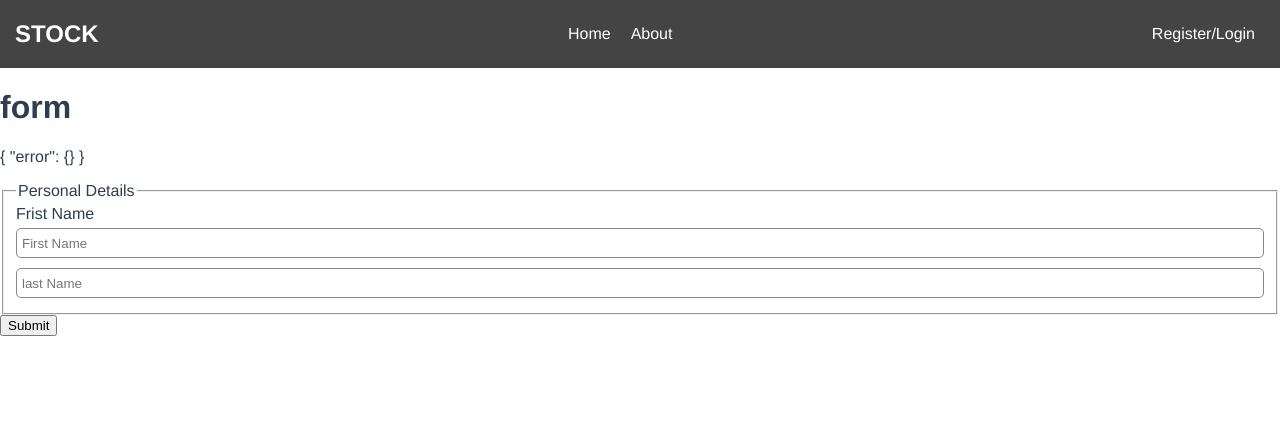
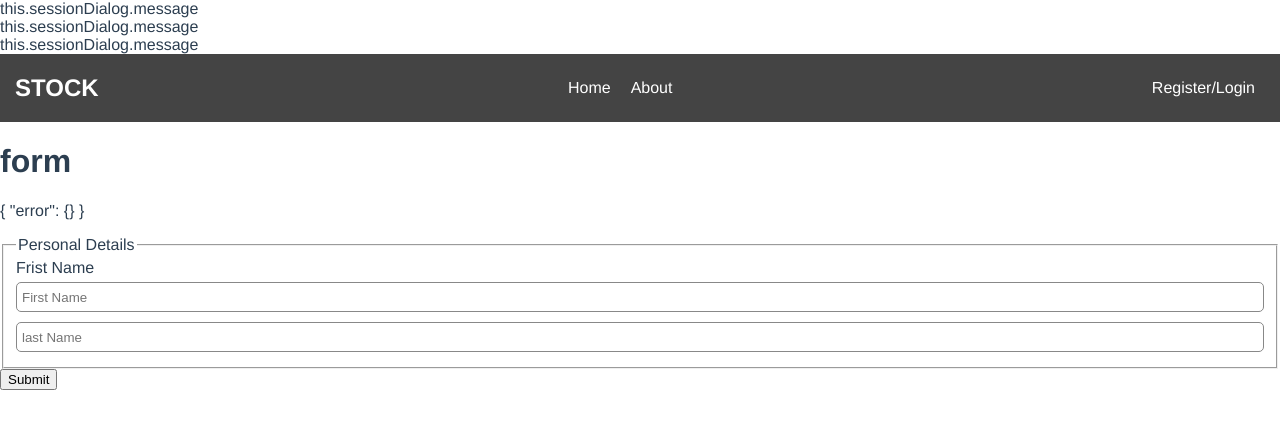
Before and after one commit to imganjgahi/VueTraining, a Vue app in the folder apps/cli/stock/: page /form in a window 1280 px wide. Shown: the top 428 px of the page. Built offline with nearby package versions, Linux system fonts and the light colour scheme.

Commit message:
topDialog

```diff
--- a/apps/cli/stock/src/App.vue
+++ b/apps/cli/stock/src/App.vue
@@ -1,5 +1,6 @@
 <template>
   <div id="app">
+    <TopDialog />
     <NavBar />
     <router-view />
   </div>
@@ -7,9 +8,11 @@
 
 <script>
 import NavBar from './components/Navbar'
+import TopDialog from './components/Dialogs/TopDialog'
 export default {
   components: {
-    NavBar
+    NavBar,
+    TopDialog
   },
   created() {
     this.$store.dispatch("tryAutoLogin");
--- a/apps/cli/stock/src/assets/styles/Form.css
+++ b/apps/cli/stock/src/assets/styles/Form.css
@@ -10,3 +10,21 @@
 input.invalid {
     border: 1px solid red;
 }
+
+.dialog {
+	display: none;
+}
+.alert {
+    color: red;
+}
+
+.warning {
+    color: orange;
+}
+
+.confirm {
+    color: yellowgreen;
+}
+.dialog.active {
+	display: block;
+}
--- /dev/null
+++ b/apps/cli/stock/src/components/Dialogs/TopDialog.vue
@@ -0,0 +1,114 @@
+<template>
+    <div id="topDialog" :class="wrapperClass">
+        <div class="dialog alert" :class="visibleClass('alert')" v-html="message" @click="clear"></div>
+        <div class="dialog warning" :class="visibleClass('warning')" v-html="message" @click="clear"></div>
+        <div class="dialog confirm" :class="visibleClass('confirm')" v-html="message" @click="clear"></div>
+    </div>
+</template>
+
+<script lang="ts">
+import Vue from 'vue'
+import { eventBus } from '../../main';
+interface DataType {
+        id: string | null;
+        type: string | null;
+        message: string;
+        timeout: null | number;
+    }
+interface AlertDataType {
+        id: string;
+        message: string;
+}
+export default Vue.extend({
+    props: {
+        sessionDialog: {
+            type: Object,
+            default: (): Record<string, any> => {return {} }
+        }
+    },
+    data(): DataType {
+
+        return {
+            id: null,
+            type: null,
+            message: "",
+            timeout: null
+        }
+    },
+    computed: {
+        isVisible(): boolean {
+            return this.message !== "";
+        },
+        wrapperClass(): {[key: string]: boolean} {
+            return {
+                'overlay': this.isVisible && this.typeIs('confirm')
+            }
+        }
+    },
+    created() {
+        eventBus.listen('clear-top-dialog', this.clear)
+        eventBus.listen('top-alert', this.alertEvent)
+        eventBus.listen('top-warning', this.warningEvent)
+        eventBus.listen('top-confirm', this.confirmEvent)
+    },
+    mounted(){
+        // if(Object.keys(this.sessionDialog).length){
+            setTimeout(() => {
+                eventBus.fire("top-confirm", {
+                    id: 'session-top-alert',
+                    message: "this.sessionDialog.message"
+                })
+            }, 2000);
+        // }
+    },
+    methods: {
+        typeIs(type: string){
+            return this.type === type
+        },
+
+        visibleClass(type: string) {
+            return {
+                'active' : this.isVisible && this.typeIs(type)
+            }
+        },
+
+        clear(data: any = null){
+            this.clearCountDown();
+            this.type = null;
+            this.message = "";
+            eventBus.fire(this.id +'-cleared', data || [])
+        },
+        clearCountDown() {
+            if(this.timeout === null){
+                return;
+            }
+            clearTimeout(this.timeout);
+            this.timeout = null
+        },
+        alert(data: AlertDataType, type: string) {
+            this.clear();
+            this.id = data.id;
+            this.type = type
+            this.message = data.message
+            this.countDown()
+
+        },
+        alertEvent(data: AlertDataType) {
+            this.alert(data, 'alert')
+        },
+
+        warningEvent(data: AlertDataType) {
+            this.alert(data, 'warning')
+        },
+        confirmEvent(data: AlertDataType) {
+            this.alert(data, 'confirm')
+        },
+
+        countDown() {
+            this.timeout = setTimeout(() => {
+                this.clear()
+            }, 7000);
+        }
+    }
+})
+</script>
--- a/apps/cli/stock/src/utils/EventBus.ts
+++ b/apps/cli/stock/src/utils/EventBus.ts
@@ -7,7 +7,7 @@ export default class EventBus {
         this.bus = new Vue()
     }
 
-    fire(events: string | string[], ...data: string[]){
+    fire(events: string | string[], ...data: any){
         this.wrapper(events,
             () => {  this.bus.$emit((events as string), ...data) } ,
             (index: number) => { this.bus.$emit(events[index], ...data) })
```
